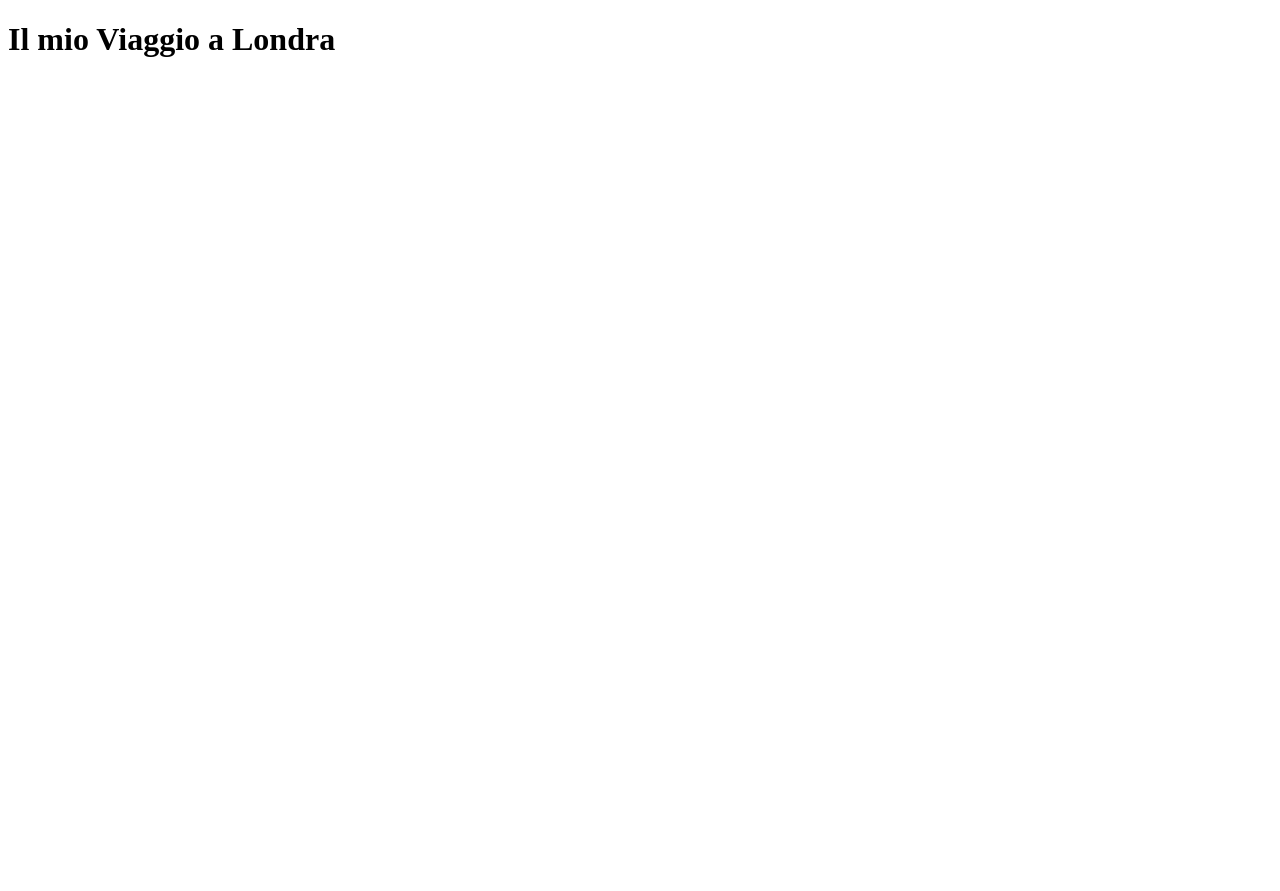
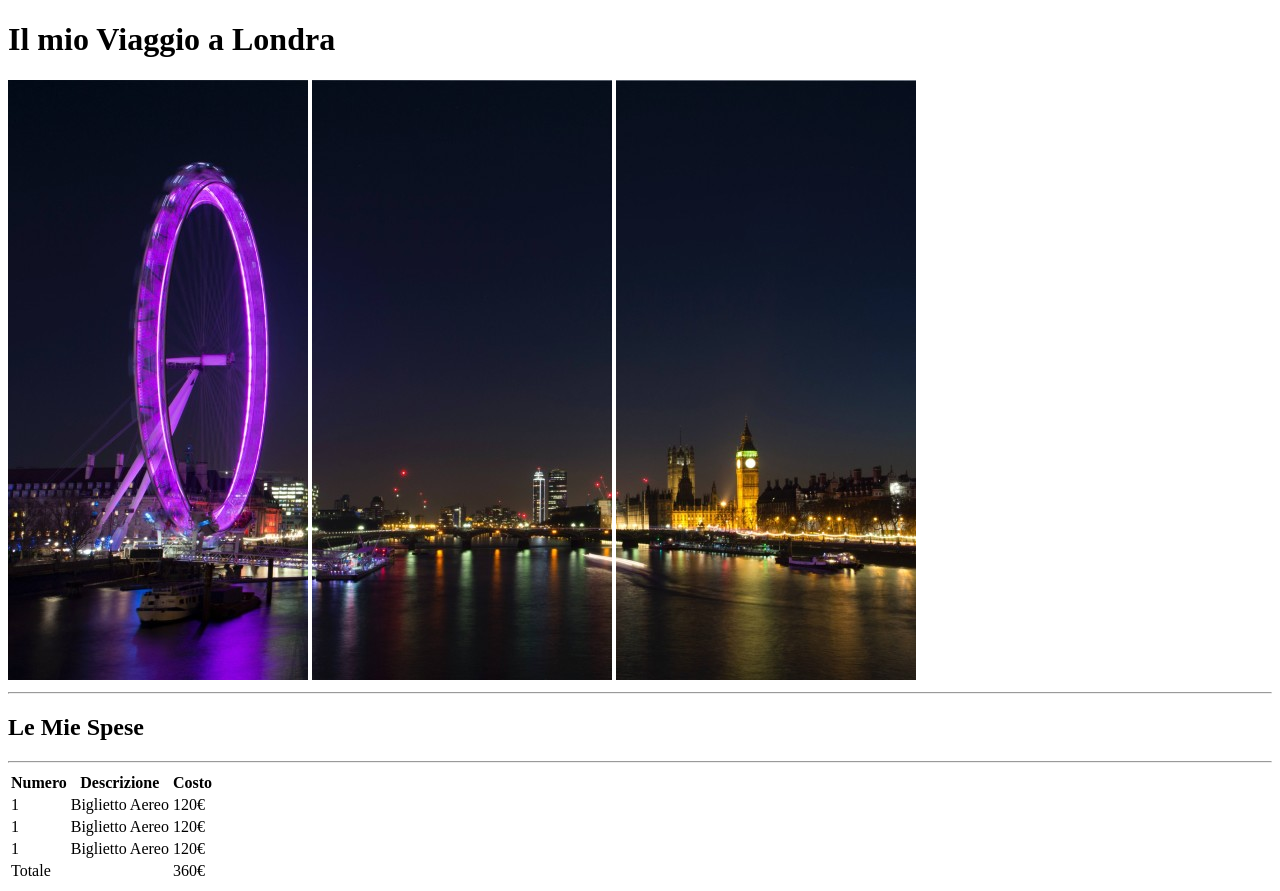
Before and after one commit to reistence/html-london-trip, a plain HTML site: page index.html in a window 1280 px wide. Before the commit the page ends 800 px from the top, so only its background shows below. Drawn offline with Linux system fonts and the light colour scheme.

Commit message:
Aggiunta sezione "le mie spese"

```diff
--- a/index.html
+++ b/index.html
@@ -10,12 +10,56 @@
     <!-- Header -->
     <header>
       <h1>Il mio Viaggio a Londra</h1>
+      <img
+        src="img/pexels-bill-emrich-230794-0.jpg"
+        alt="Immagine 1 - Londra Header"
+      />
+      <img
+        src="img/pexels-bill-emrich-230794-1.jpg"
+        alt="Immagine 2 - Londra Header"
+      />
+      <img
+        src="img/pexels-bill-emrich-230794-2.jpg"
+        alt="Immagine 3 - Londra Header"
+      />
+      <hr />
     </header>
     <!-- /Header -->
 
     <main>
       <!-- Sezione Spese -->
-      <section></section>
+      <section>
+        <h2>Le Mie Spese</h2>
+        <table>
+          <thead>
+            <th>Numero</th>
+            <th>Descrizione</th>
+            <th>Costo</th>
+          </thead>
+          <tbody>
+            <tr>
+              <td>1</td>
+              <td>Biglietto Aereo</td>
+              <td>120€</td>
+            </tr>
+            <tr>
+              <td>1</td>
+              <td>Biglietto Aereo</td>
+              <td>120€</td>
+            </tr>
+            <tr>
+              <td>1</td>
+              <td>Biglietto Aereo</td>
+              <td>120€</td>
+            </tr>
+            <tr>
+              <td colspan="2">Totale</td>
+              <td>360€</td>
+            </tr>
+          </tbody>
+          <hr />
+        </table>
+      </section>
       <!-- /Sezione Spese -->
       <!-- Sezione Cose da fare -->
       <section></section>
```
